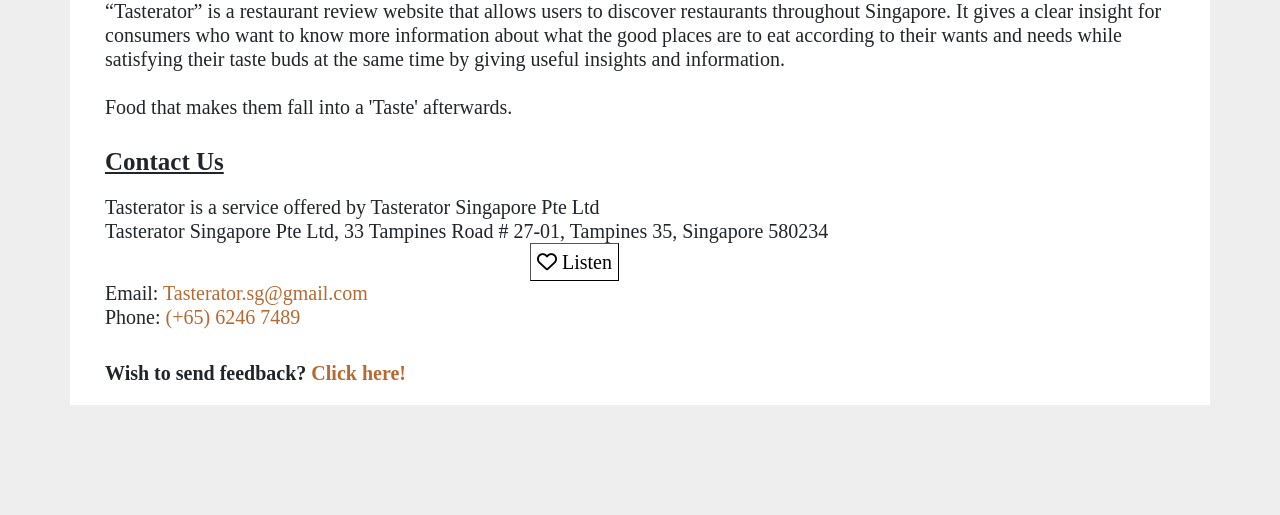
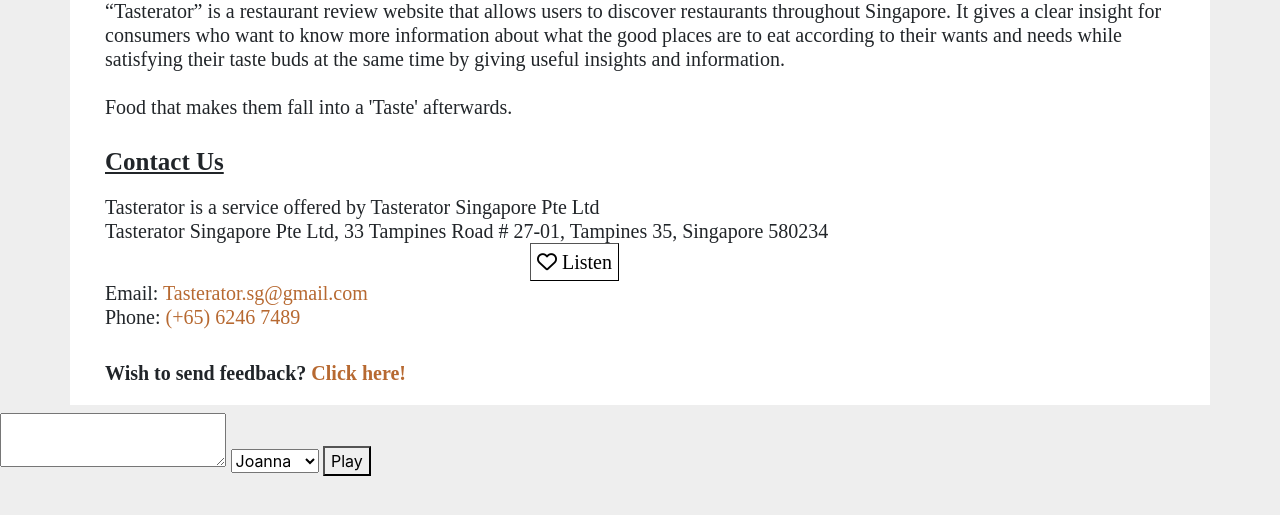
Before and after one commit to S-Vaibhaav/cloudweb, a website: page public/about.html in a window 1280 px wide. Shown: the part 309-824 px from the top of the page. Before the commit the page ends 800 px from the top, so only its background shows below. Drawn offline with nearby package versions, Linux system fonts and the light colour scheme; some packages are replaced by stand-ins of ours; a script that the page names is missing.

Commit message:
Update about.html

```diff
--- a/public/about.html
+++ b/public/about.html
@@ -48,6 +48,13 @@
         <h5 style="font-weight: bold; padding-left: 20px; padding-bottom: 20px;"><span>Wish to send feedback? </span><span style="color: #B76931; cursor: pointer;" data-toggle="modal" data-target="#feedbackModal">Click here! </span></h5>
 
     </div>
+    <textarea id ='text'></textarea>
+    <select id ="voice">
+        <option>Joanna</option>
+        <option>Matthew</option>
+    </select>
+
+    <button id ="play-btn">Play</button>
 
 
     <div w3-include-html="register-modal.html"></div>
```
